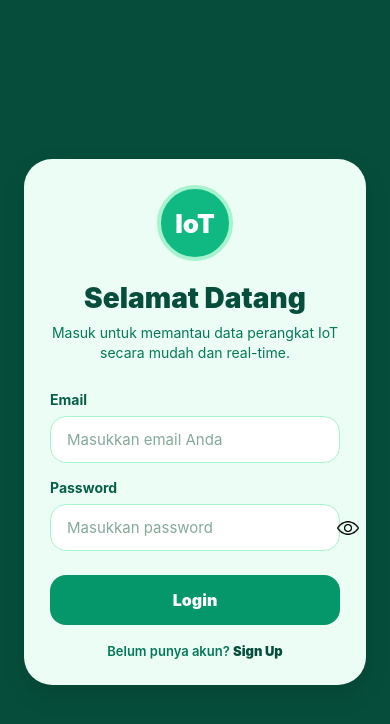
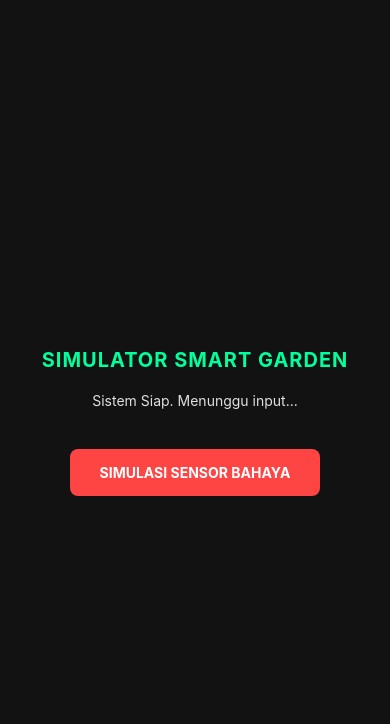
Before and after one commit to pankaaarpg/PROJEK-UAS, a React Native app in the folder iot-monitoring-app/: screen / in a window 390 px wide. Shown: the top 724 px of the page. Built offline with nearby package versions, Linux system fonts and the light colour scheme.

Commit message:
mari nan aku cok

```diff
--- a/iot-monitoring-app/App.js
+++ b/iot-monitoring-app/App.js
@@ -1,45 +1,58 @@
 import React, { useState } from 'react';
+import { StyleSheet, Text, View, TouchableOpacity, Alert } from 'react-native';
 
-import LoginScreen from './src/screens/LoginScreen';
-import SignUpScreen from './src/screens/SignUpScreen';
-import DashboardScreen from './src/screens/DashboardScreen';
+// Memanggil mesin Telegram dari file yang Anda buat
+import { sendTelegramNotif } from './src/services/axios/apiService';
 
 export default function App() {
-  const [authScreen, setAuthScreen] = useState('login');
-  const [isLoggedIn, setIsLoggedIn] = useState(false);
-  const [name, setName] = useState('');
+  const [status, setStatus] = useState("Sistem Siap. Menunggu input...");
 
-  const handleLogin = (userName) => {
-    setName(userName);
-    setIsLoggedIn(true);
+  const testGardenMonitoring = async () => {
+    setStatus("Mengecek data kebun...");
+
+    // Data Mentah Kritis
+    const mockDataKebun = {
+      suhu: 36.2,
+      kelembapan_udara: 40,
+      kelembapan_tanah: 15,
+      cahaya: 85000,
+      status_pompa: "OFF"
+    };
+
+    let pesanPeringatan = "";
+
+    if (mockDataKebun.kelembapan_tanah < 30) {
+      pesanPeringatan += `💧 TANAH KERING! Kelembapan hanya ${mockDataKebun.kelembapan_tanah}%.\n`;
+    }
+    if (mockDataKebun.suhu > 35) {
+      pesanPeringatan += `🔥 SUHU PANAS! Terdeteksi ${mockDataKebun.suhu}°C di area kebun.\n`;
+    }
+
+    if (pesanPeringatan !== "") {
+      await sendTelegramNotif(pesanPeringatan);
+      setStatus("Bahaya! Notif Telegram Terkirim.");
+      Alert.alert("Berhasil", "Sinyal bahaya dikirim ke Telegram!");
+    } else {
+      setStatus("Kebun Aman Terkendali.");
+    }
   };
 
-  const handleLogout = () => {
-    setName('');
-    setIsLoggedIn(false);
-    setAuthScreen('login');
-  };
+  return (
+    <View style={styles.container}>
+      <Text style={styles.title}>SIMULATOR SMART GARDEN</Text>
+      <Text style={styles.status}>{status}</Text>
 
-  const handleGoToSignUp = () => {
-    setAuthScreen('signup');
-  };
-
-  const handleGoToLogin = () => {
-    setAuthScreen('login');
-  };
-
-  if (isLoggedIn) {
-    return <DashboardScreen username={name} onLogout={handleLogout} />;
-  }
-
-  if (authScreen === 'signup') {
-    return <SignUpScreen onGoToLogin={handleGoToLogin} />;
-  }
-
-  return (
-    <LoginScreen
-      onLogin={handleLogin}
-      onGoToSignUp={handleGoToSignUp}
-    />
+      <TouchableOpacity style={styles.btn} onPress={testGardenMonitoring}>
+        <Text style={styles.btnText}>SIMULASI SENSOR BAHAYA</Text>
+      </TouchableOpacity>
+    </View>
   );
 }
+
+const styles = StyleSheet.create({
+  container: { flex: 1, justifyContent: 'center', alignItems: 'center', backgroundColor: '#121212' },
+  title: { fontSize: 20, fontWeight: 'bold', color: '#00FF9D', marginBottom: 20, letterSpacing: 1 },
+  status: { color: '#E0E0E0', marginBottom: 40, fontSize: 14 },
+  btn: { backgroundColor: '#FF4444', paddingVertical: 15, paddingHorizontal: 30, borderRadius: 8, elevation: 5 },
+  btnText: { color: '#FFF', fontWeight: 'bold', fontSize: 14 }
+});
--- a/iot-monitoring-app/src/services/axios/apiService.ts
+++ b/iot-monitoring-app/src/services/axios/apiService.ts
@@ -0,0 +1,33 @@
+import axios from 'axios';
+
+// --- KONFIGURASI ESP32 ---
+const ESP32_URL = 'http://192.168.1.100';
+
+// --- KONFIGURASI TELEGRAM ---
+const TELEGRAM_TOKEN = '8959505947:AAGE8XZIMudvI8aZTnn6L7iN7CYzaWw46kU';
+const CHAT_ID = '5781292573';
+
+// 1. FUNGSI MENARIK DATA DARI ESP32
+export const getSensorData = async () => {
+  try {
+    const response = await axios.get(`${ESP32_URL}/data`);
+    return response.data;
+  } catch (error) {
+    console.error("Axios Error: Gagal menarik data ESP32", error);
+    return null;
+  }
+};
+
+// 2. FUNGSI MENGIRIM NOTIFIKASI KE TELEGRAM
+export const sendTelegramNotif = async (pesan: string) => {
+  try {
+    const url = `https://api.telegram.org/bot${TELEGRAM_TOKEN}/sendMessage`;
+    await axios.post(url, {
+      chat_id: CHAT_ID,
+      text: `🚨 PERINGATAN SISTEM IoT!\n\n${pesan}`
+    });
+    console.log("Notifikasi Telegram berhasil dikirim.");
+  } catch (error) {
+    console.error("Gagal mengirim notif Telegram:", error);
+  }
+};
```
